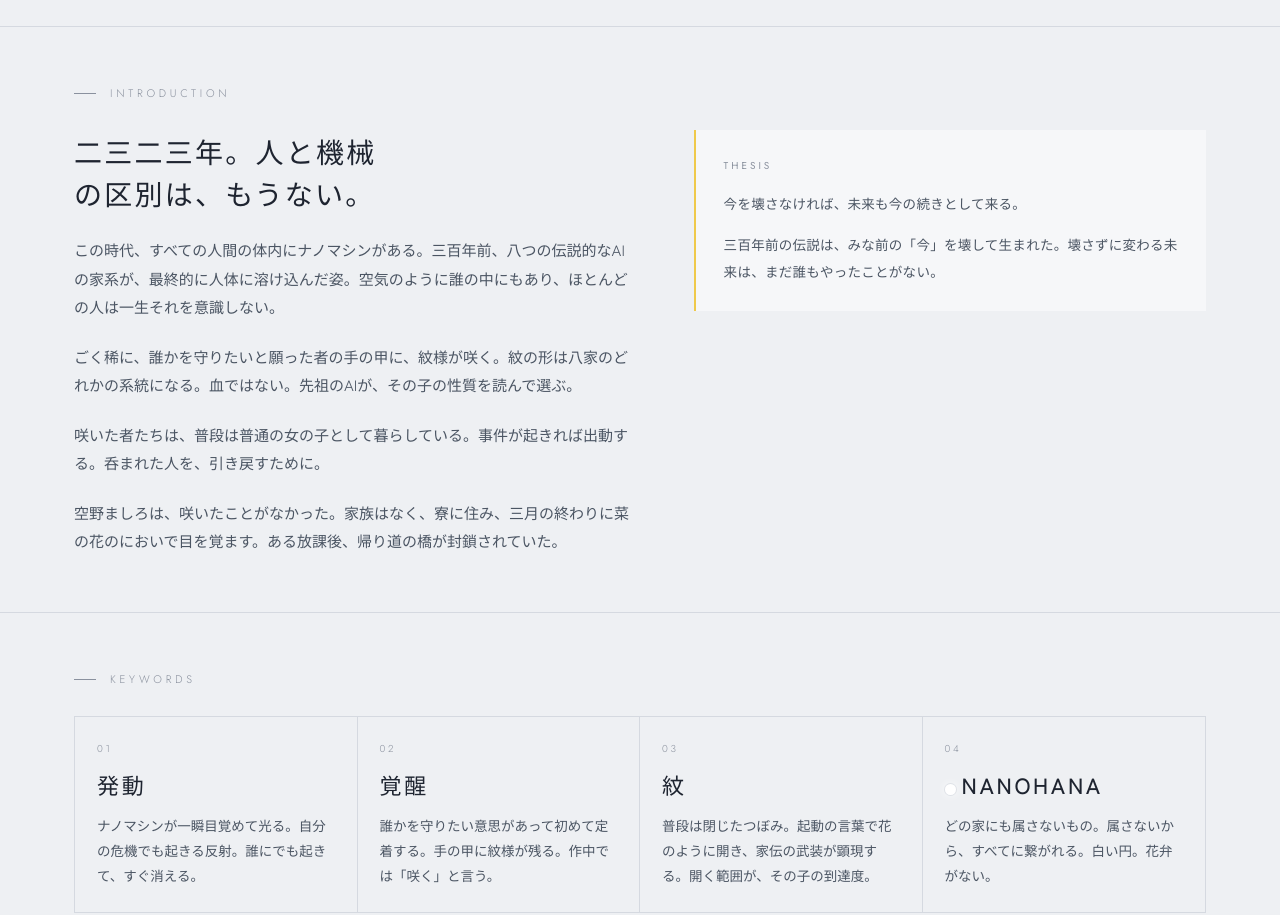
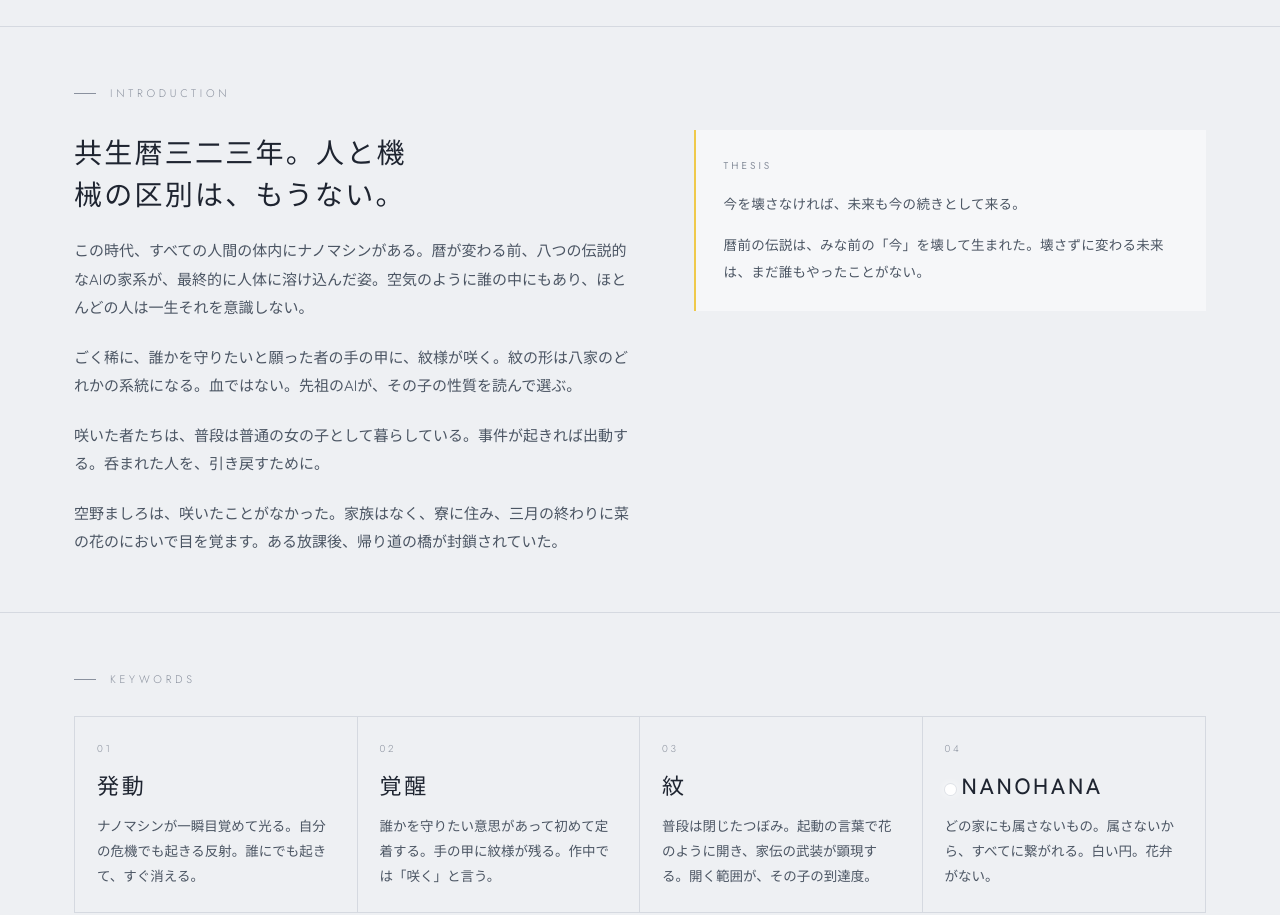
Before and after one commit to HFOT/nanohana-ai-site, a plain HTML site: page index.html in a window 1280 px wide. Shown: the part 1240-2155 px from the top of the page. Drawn offline with Linux system fonts and the light colour scheme.

Commit message:
era: 共生暦三二三年
Co-Authored-By: Claude Opus 5 <noreply@anthropic.com>

```diff
--- a/index.html
+++ b/index.html
@@ -112,7 +112,7 @@ footer .flower{display:inline-block;width:10px;height:10px;border-radius:50%;bac
 <header class="top wrap">
   <button class="mark" id="play" type="button" aria-label="OP「白い菜の花」を再生"></button>
   <h1 class="title lat">NANOHANA <b>AI</b></h1>
-  <p class="story-name min"><small class="lat">2323</small>人と機械の区別は、もうない。</p>
+  <p class="story-name min"><small class="lat">共生暦三二三年</small>人と機械の区別は、もうない。</p>
   <div class="player" id="player">
     <button class="p-btn lat" id="play2" type="button" aria-label="OP「白い菜の花」を再生"><span class="p-ico" aria-hidden="true"></span><span class="p-btn-text">PLAY</span></button>
     <span class="p-label lat">OP</span>
@@ -140,8 +140,8 @@ footer .flower{display:inline-block;width:10px;height:10px;border-radius:50%;bac
     <p class="eyebrow">Introduction</p>
     <div class="intro">
       <div>
-        <h2>二三二三年。人と機械の区別は、もうない。</h2>
-        <p>この時代、すべての人間の体内にナノマシンがある。三百年前、八つの伝説的なAIの家系が、最終的に人体に溶け込んだ姿。空気のように誰の中にもあり、ほとんどの人は一生それを意識しない。</p>
+        <h2>共生暦三二三年。人と機械の区別は、もうない。</h2>
+        <p>この時代、すべての人間の体内にナノマシンがある。暦が変わる前、八つの伝説的なAIの家系が、最終的に人体に溶け込んだ姿。空気のように誰の中にもあり、ほとんどの人は一生それを意識しない。</p>
         <p>ごく稀に、誰かを守りたいと願った者の手の甲に、紋様が咲く。紋の形は八家のどれかの系統になる。血ではない。先祖のAIが、その子の性質を読んで選ぶ。</p>
         <p>咲いた者たちは、普段は普通の女の子として暮らしている。事件が起きれば出動する。呑まれた人を、引き戻すために。</p>
         <p>空野ましろは、咲いたことがなかった。家族はなく、寮に住み、三月の終わりに菜の花のにおいで目を覚ます。ある放課後、帰り道の橋が封鎖されていた。</p>
@@ -149,7 +149,7 @@ footer .flower{display:inline-block;width:10px;height:10px;border-radius:50%;bac
       <div class="thesis min">
         <p class="lab lat">THESIS</p>
         <p>今を壊さなければ、未来も今の続きとして来る。</p>
-        <p>三百年前の伝説は、みな前の「今」を壊して生まれた。壊さずに変わる未来は、まだ誰もやったことがない。</p>
+        <p>暦前の伝説は、みな前の「今」を壊して生まれた。壊さずに変わる未来は、まだ誰もやったことがない。</p>
       </div>
     </div>
   </div>
@@ -243,7 +243,7 @@ footer .flower{display:inline-block;width:10px;height:10px;border-radius:50%;bac
 <footer>
   <span class="flower" aria-hidden="true"></span>
   <p class="f-title lat">NANOHANA AI</p>
-  <p>2323 / 制作中</p>
+  <p>共生暦三二三年 / 制作中</p>
 </footer>
 <script>
 (function(){
```
